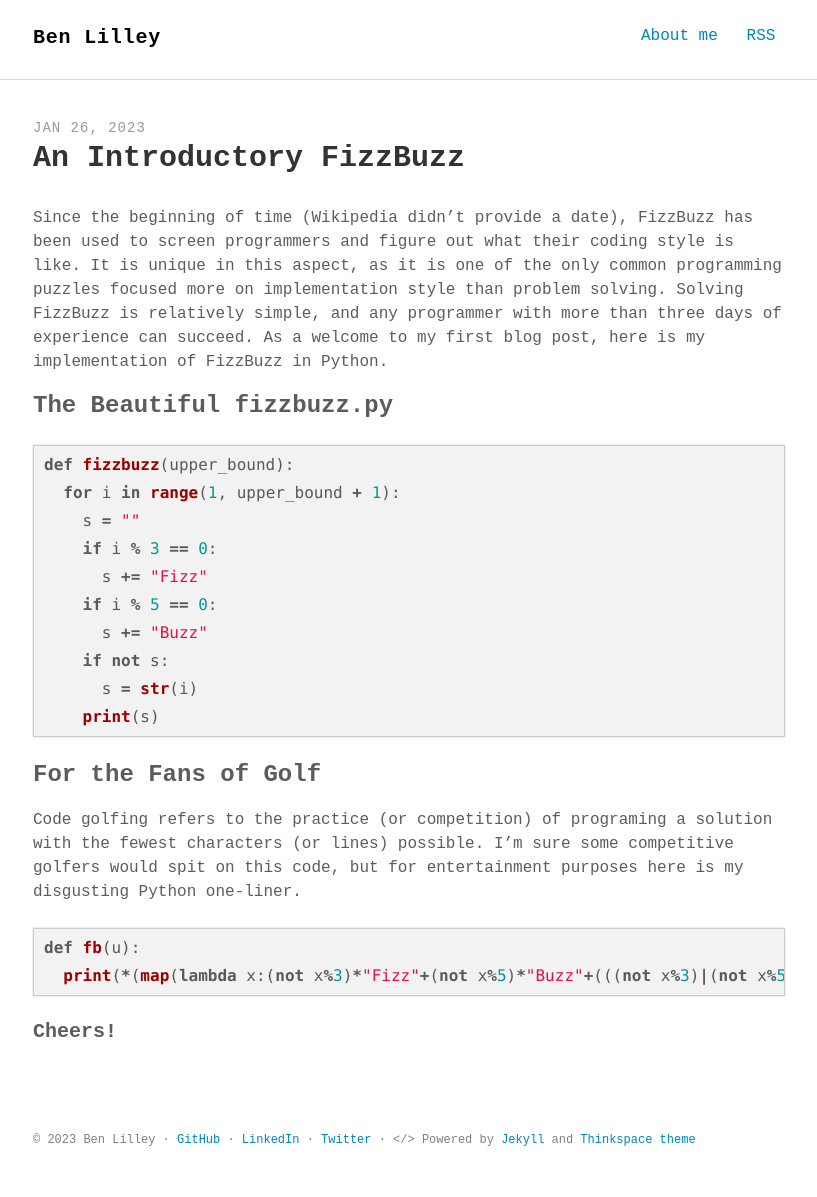
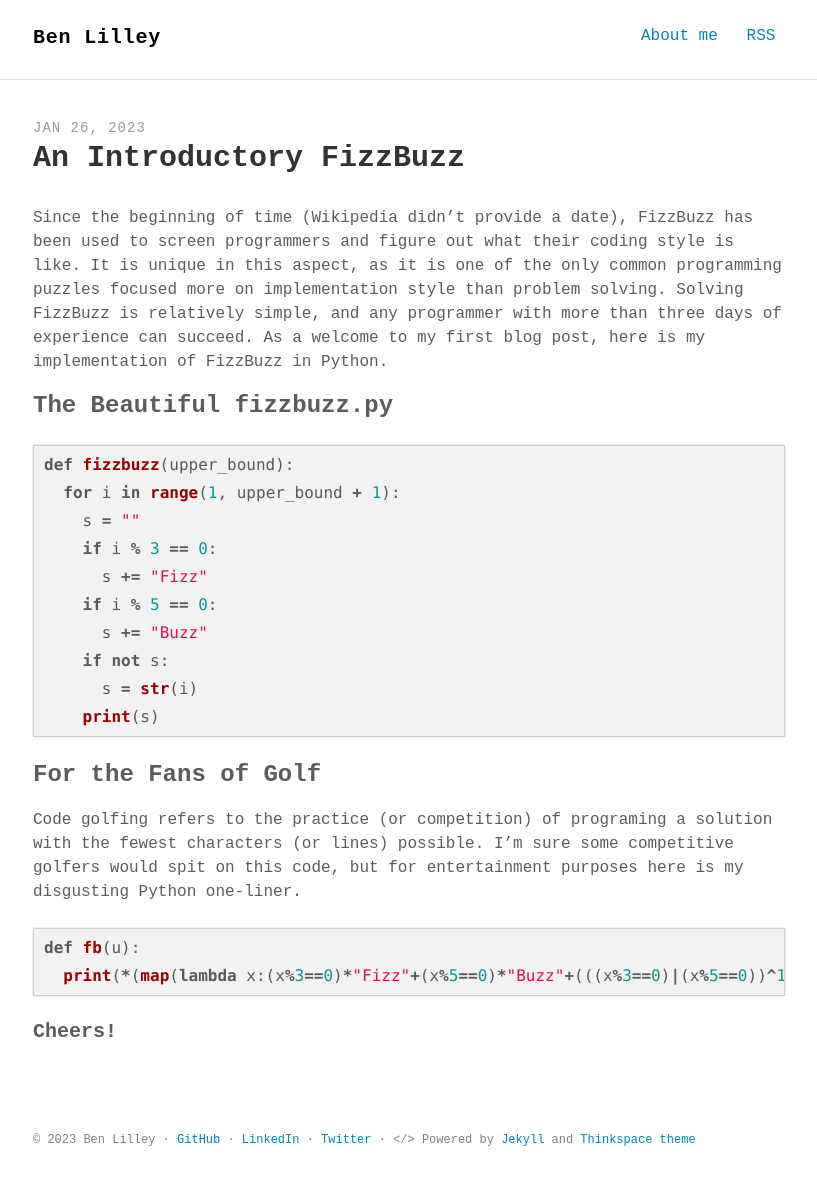
Before and after one commit to bunceandbean/bunceandbean.github.io, a Jekyll site: the page built from docs/_posts/2023-01-26-an-introductory-fizzbuzz.md, in a window 1280 px wide. Shown: the whole page, without its empty margins (231-1048 px from the left). Built offline with Jekyll 4.4.1, drawn with Linux system fonts in a browser that asks for light colours; some web fonts are replaced.

Commit message:
Slightly Better Golf

````diff
--- a/docs/_posts/2023-01-26-an-introductory-fizzbuzz.md
+++ b/docs/_posts/2023-01-26-an-introductory-fizzbuzz.md
@@ -28,6 +28,6 @@
 
 ```python
 def fb(u):
-  print(*(map(lambda x:(not x%3)*"Fizz"+(not x%5)*"Buzz"+(((not x%3)|(not x%5))^1)*f"{x}",range(1,u+1))))
+  print(*(map(lambda x:(x%3==0)*"Fizz"+(x%5==0)*"Buzz"+(((x%3==0)|(x%5==0))^1)*f"{x}",range(1,u+1))))
 ```
 #### Cheers!
````
